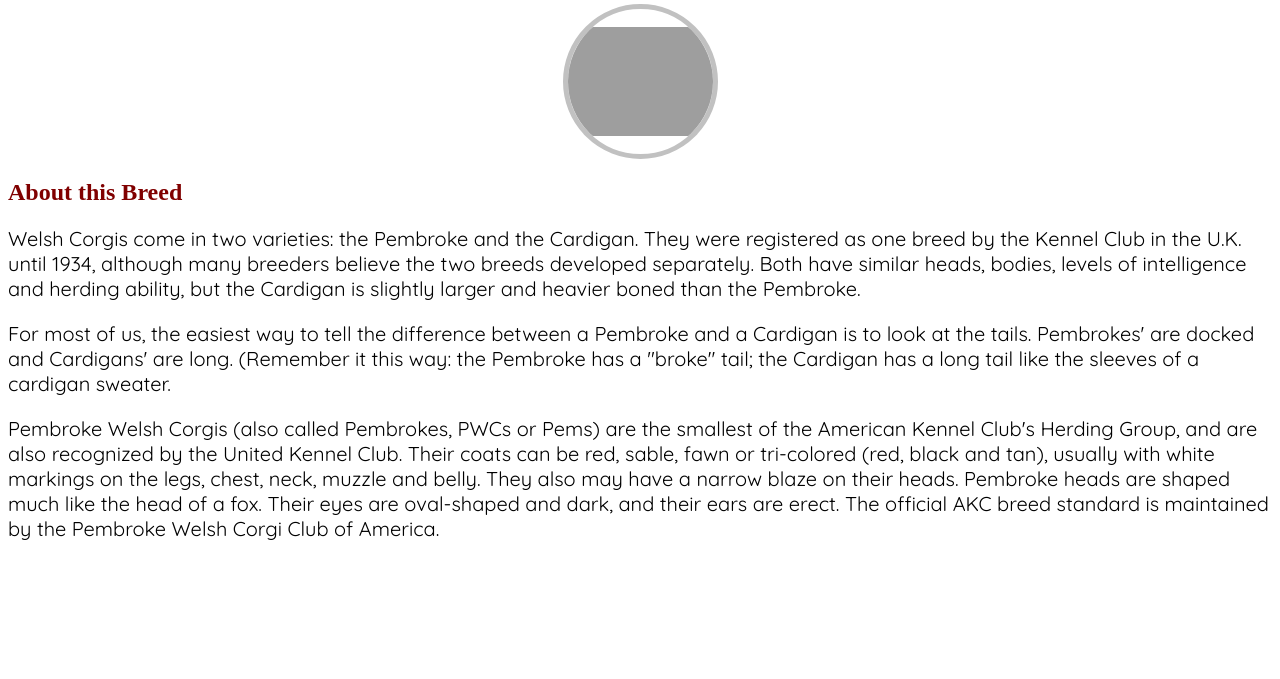
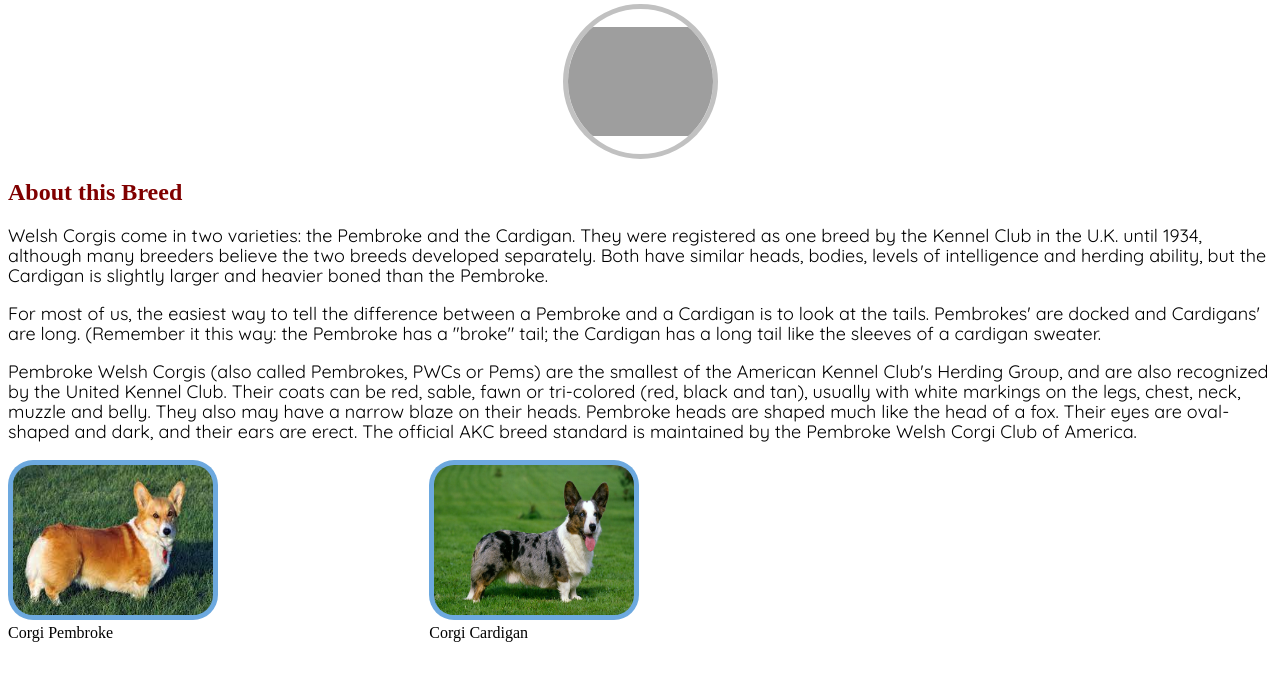
Before and after one commit to yguerra83/project, a plain HTML site: page index.html in a window 1280 px wide. Shown: the part 121-800 px from the top of the page. Drawn offline with Linux system fonts and the light colour scheme; grey boxes are pictures that could not be loaded.

Commit message:
some changes

```diff
--- a/index.html
+++ b/index.html
@@ -9,6 +9,7 @@
     <meta http-equiv="X-UA-Compatible" content="IE=edge">
     <meta name="viewport" content="width=device-width, initial-scale=1.0">
     <title>Pembroke Welsh Corgi</title>
+    <link rel="icon" type="image/png" href="img/favicon.ico" sizes="16x16">
 </head>
 
 <body>
@@ -52,6 +53,18 @@
                 The official AKC breed standard is maintained by the Pembroke Welsh Corgi Club of America.
             </p>
         </div>
+
+        <div class="row">
+            <div class="column">
+                <img src="img/corgi_index.jpeg" class="Pembroke">
+                <figcaption>Corgi Pembroke</figcaption>
+            </div>
+
+            <div class="column">
+                <img src="img/Corgi-Cardigan-index.jpeg" class="Cardigan">
+                <figcaption>Corgi Cardigan</figcaption>
+            </div>
+        </div>
 </body>
 
 </html>
--- a/styles.css
+++ b/styles.css
@@ -4,7 +4,7 @@
 
 a {
     text-decoration: none;
-    color: aqua;
+    color: #ffffff;
     padding: 10px;
 }
 
@@ -31,13 +31,12 @@ h1 {
     padding: 5px;
     margin-bottom: 0px;
     margin-top: 0px;
-    color: aqua;
+    color: #ffffff;
     text-shadow: 3px;
 }
 
-nav a:hover,
-nav a:selected {
-    color: #32673f;
+nav a:hover {
+    color: maroon;
 }
 
 .corgi-rounded {
@@ -58,15 +57,44 @@ nav a:selected {
 }
 
 .index-text>p {
-    font-size: 20px;
+    font-size: 18px;
     font-family: 'Quicksand';
-    line-height: 25px;
+    line-height: 20px;
 }
 
 .breed {
     color: maroon;
 }
 
+.column {
+    float: left;
+    width: 33.33%;
+    padding: 0px;
+}
+
+.row::after {
+    content: "";
+    clear: both;
+    display: table;
+}
+
+.Cardigan {
+    width: 400px;
+    border-radius: 25px;
+    background: #6DA9DF;
+    padding: 5px;
+    width: 200px;
+    height: 150px;
+}
+
+.Pembroke {
+    border-radius: 25px;
+    background: #6DA9DF;
+    padding: 5px;
+    width: 200px;
+    height: 150px;
+}
+
 < !-- Contact Information -->.contact-info>li .phone>a {
     background-image: url('../img/phone.png');
 }
```
Also changed, not shown: img/Corgi-Cardigan-index.jpeg (added), img/corgi_index.jpeg (added), img/favicon.ico (added).
